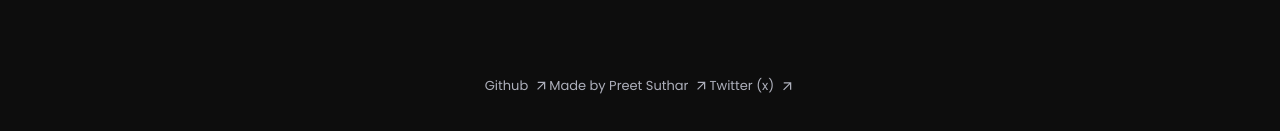
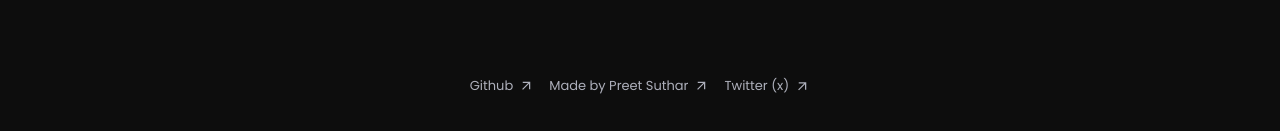
Before and after one commit to preetsuthar17/SnippiX, a Next.js app: page / in a window 1280 px wide. Shown: the part 1027-1158 px from the top of the page. Built offline with nearby package versions, Linux system fonts and the light colour scheme.

Commit message:
Refactor _footer.scss to update flexbox properties and improve code organization

```diff
--- a/src/styles/partials/_footer.scss
+++ b/src/styles/partials/_footer.scss
@@ -13,10 +13,10 @@
         align-items: center;
         list-style: none;
         flex-direction: row;
-        // gap: 15px;
+        gap: 15px;
         flex-wrap: wrap;
+        justify-content: center;
         li {
-          padding: 0;
           a {
             font-size: 13px;
             opacity: 75%;
@@ -24,14 +24,12 @@
             display: flex;
             align-items: center;
             gap: 6px;
-            padding: 0;
             &:hover {
               span {
                 transform: scale(1.1);
               }
             }
             span {
-              align-items: center;
               transition: all ease 0.2s;
               display: flex;
             }
```
